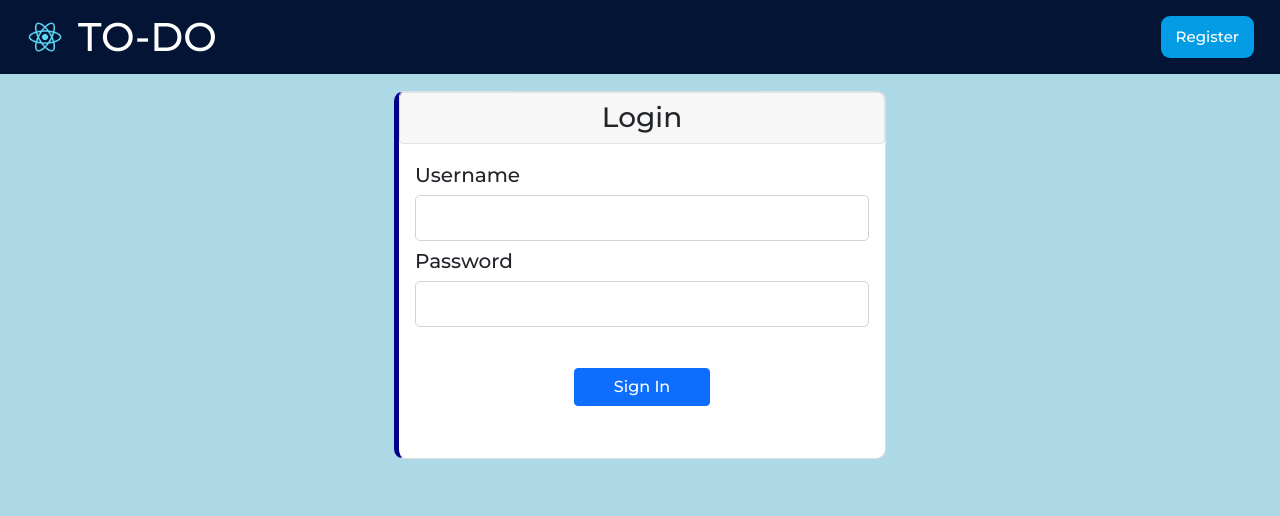
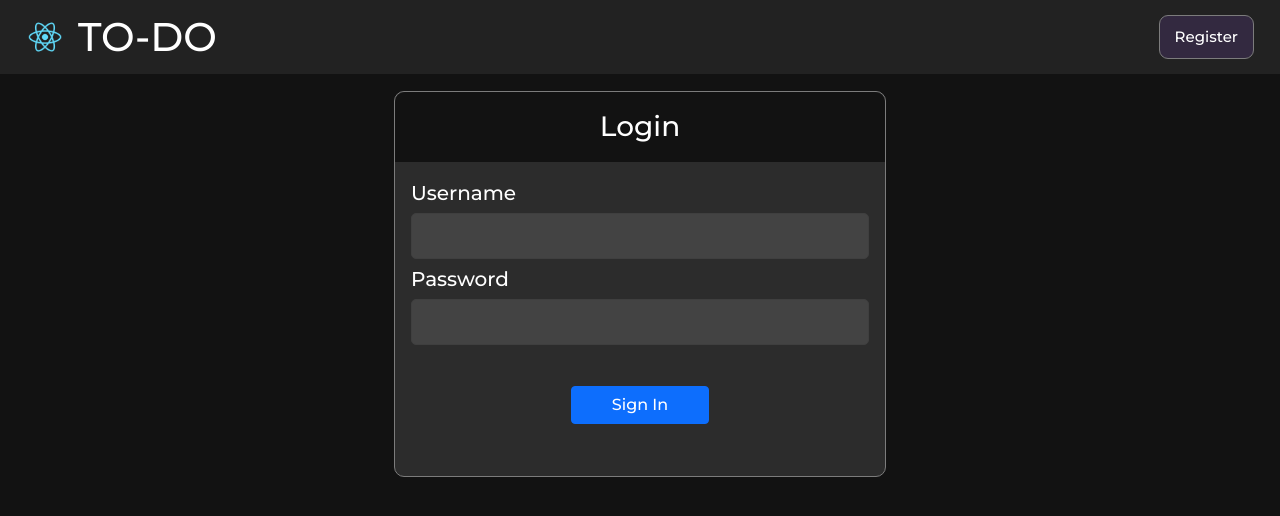
Before and after one commit to thunderbolt181/to_do, a React (Create React App) app in the folder frontend/templates/: page /login in a window 1280 px wide. Shown: the top 516 px of the page. Built offline with nearby package versions, Linux system fonts and the light colour scheme.

Commit message:
changing to Dark Mode

```diff
--- a/frontend/templates/src/Createtodo.js
+++ b/frontend/templates/src/Createtodo.js
@@ -34,7 +34,7 @@ const Createtodo = () => {
     return (
         <div className="create">
             <div className="card mb-5">
-                <div className={'card-header border rounded d-flex'}>
+                <div className={'card-header rounded d-flex'}>
                     <h3 className="card-title m-auto">Create a new TO-DO List</h3>
                 </div>
                 <div className="card-body">
@@ -45,7 +45,7 @@ const Createtodo = () => {
                         <label>Task</label>
                         <textarea required value={tasks} onChange={(e) => setTasks(e.target.value)} ></textarea>
                         {loading ? (<div className="lds-ellipsis loading"><div></div><div></div><div></div><div></div></div>):
-                        (<button className="btn btn-primary" >Save</button>)}
+                        (<button className="link mx-auto" >Save</button>)}
                     </form>
                 </div>
             </div>
--- a/frontend/templates/src/EditTodo.js
+++ b/frontend/templates/src/EditTodo.js
@@ -112,7 +112,7 @@ const EditToDo = () => {
         <div className="create">
             {!loader ? (<div className="justify-content-center d-flex"><div className="lds-ellipsis loading"><div></div><div></div><div></div><div></div></div></div>):
             (<div className="card mb-5">
-                <div className={'card-header border rounded d-flex flex-row justify-content-between'}>
+                <div className={'card-header rounded d-flex flex-row justify-content-between'}>
                     <h1 className="card-title my-auto">Edit</h1>
                     <div className="my-auto mx-4" onClick={handleDelete} >
                         <i className="fa fa-trash" style={{color:'red',fontSize:'24px'}} aria-hidden="true" ></i>
@@ -136,7 +136,7 @@ const EditToDo = () => {
                         <textarea required value={task} onChange={(e) => setTask(e.target.value)} ></textarea>
                         <p className="mb-0 text-end text-secondary">{new Date(created).toLocaleTimeString("en-us", options)}</p>
                         {loading ? (<div className="lds-ellipsis loading"><div></div><div></div><div></div><div></div></div>):
-                            (<button className="btn btn-primary" onClick={handleSubmit}>Save</button>)}
+                            (<button className="link mx-auto" onClick={handleSubmit}>Save</button>)}
                     </form>
                 </div>
             </div>)}
--- a/frontend/templates/src/Login.js
+++ b/frontend/templates/src/Login.js
@@ -36,8 +36,8 @@ const Login = () => {
     return (
         <div className="create">
             <div className="card mb-5">
-                <div className={'card-header border rounded d-flex'}>
-                    <h3 className="card-title m-auto">Login</h3>
+                <div className=' d-flex heading'>
+                    <h3 className=" m-auto py-2">Login</h3>
                 </div>
                 <div className="card-body">
                     {errors && <div className="alert alert-danger" role="alert">{errors}</div>}
--- a/frontend/templates/src/Navbar.js
+++ b/frontend/templates/src/Navbar.js
@@ -26,7 +26,7 @@ const Navbar = ({path}) => {
                 {path==="/"?(
                         <div>
                             <Link className="link" to="/">Home</Link>
-                            <button className="link" onClick={handlePatch}>Logout</button>
+                            <button className="link py-2" onClick={handlePatch}>Logout</button>
                         </div>):
                     null}
                 {path==="/login"?<Link className="link" to="/register">Register</Link>:null}
--- a/frontend/templates/src/index.css
+++ b/frontend/templates/src/index.css
@@ -4,7 +4,7 @@ body {
   font-family: 'Montserrat', sans-serif;
   -webkit-font-smoothing: antialiased;
   -moz-osx-font-smoothing: grayscale;
-  background-color: lightblue;
+  background-color: #121212;
 }
 
 a, a:hover, a:focus, a:active {
@@ -27,7 +27,7 @@ code {
 
 .navbar{
   padding : 5px 20px;
-  background-color: #041434;
+  background-color: #222222;
   color:#FFF;
 }
 
@@ -35,8 +35,8 @@ code {
   padding: 10px 15px;
   margin: auto 2px;
   border-radius: 9px;
-  background-color: #049CE4;
-  border:none;
+  background-color: #332940;
+  border: #7C7C7C solid 1px;
   color: #FFF;
   font-size: 15px;
 }
@@ -53,9 +53,18 @@ code {
   justify-content: start;
 }
 
+.heading{
+  background-color: #121212;
+  border-radius: 10px 10px 0px 0px;
+  border: #242424 solid 0px;
+  padding: 10px 10px
+}
+
 .card{
-  border-left: darkblue solid 5px;
+  border: #7C7C7C solid 1px;
   border-radius: 10px;
+  background-color:#2C2C2C ;
+  color: #FFF;
 }
 
 label{
@@ -73,7 +82,9 @@ form textarea, input{
   margin: 5px 0px;
   padding: 10px 10px;
   border-radius: 5px;
-  border : lightgrey solid 1px;
+  border : #3f3f3f solid 1px;
+  color: #dfdfdf;
+  background-color: #434343;
 }
 
 form textarea{
--- a/frontend/templates/src/todolist.js
+++ b/frontend/templates/src/todolist.js
@@ -40,19 +40,19 @@ const ToDoList = () => {
         <div className="to-do">
             {!loader ? (<div className="justify-content-center d-flex"><div className="lds-ellipsis loading"><div></div><div></div><div></div><div></div></div></div>):
             (<div>
-                <div className="card mb-2" >
-                <div className={'card-header border rounded d-flex flex-row justify-content-between'}>
+                <div className="card mb-3" >
+                <div className={'card-header d-flex flex-row justify-content-between'}>
                     {counting && <h3 className="card-title my-auto">{counting}</h3>}
-                    <Link to="/create" className="btn btn-primary" >Create New</Link>
+                    <Link to="/create" className="link " >Create New</Link>
                 </div>
             </div>
             {error && <div className="alert alert-danger bg-color-primary" role="alert">{error}</div>}
             {ispending && <div>Loading..</div>}
             {todolist && <div>{todolist.map((item) => (
-                <div className="card mb-5" key={item.id}>
-                    <div className={'card-header border rounded d-flex flex-row justify-content-between'}>
+                <div className="card mb-2" key={item.id}>
+                    <div className={'heading d-flex flex-row justify-content-between'}>
                         <h3 className="card-title my-auto">{item.title}</h3>
-                        <Link to={`/edit/${item.id}`} className="btn btn-primary" >Edit</Link>
+                        <Link to={`/edit/${item.id}`} className="link " >Edit</Link>
                     </div>
                     <div className="card-body">
                         <p className="card-text">{item.tasks}</p>
```
Also changed, not shown: 2 other files (tests, documents, lock files or other folders).
